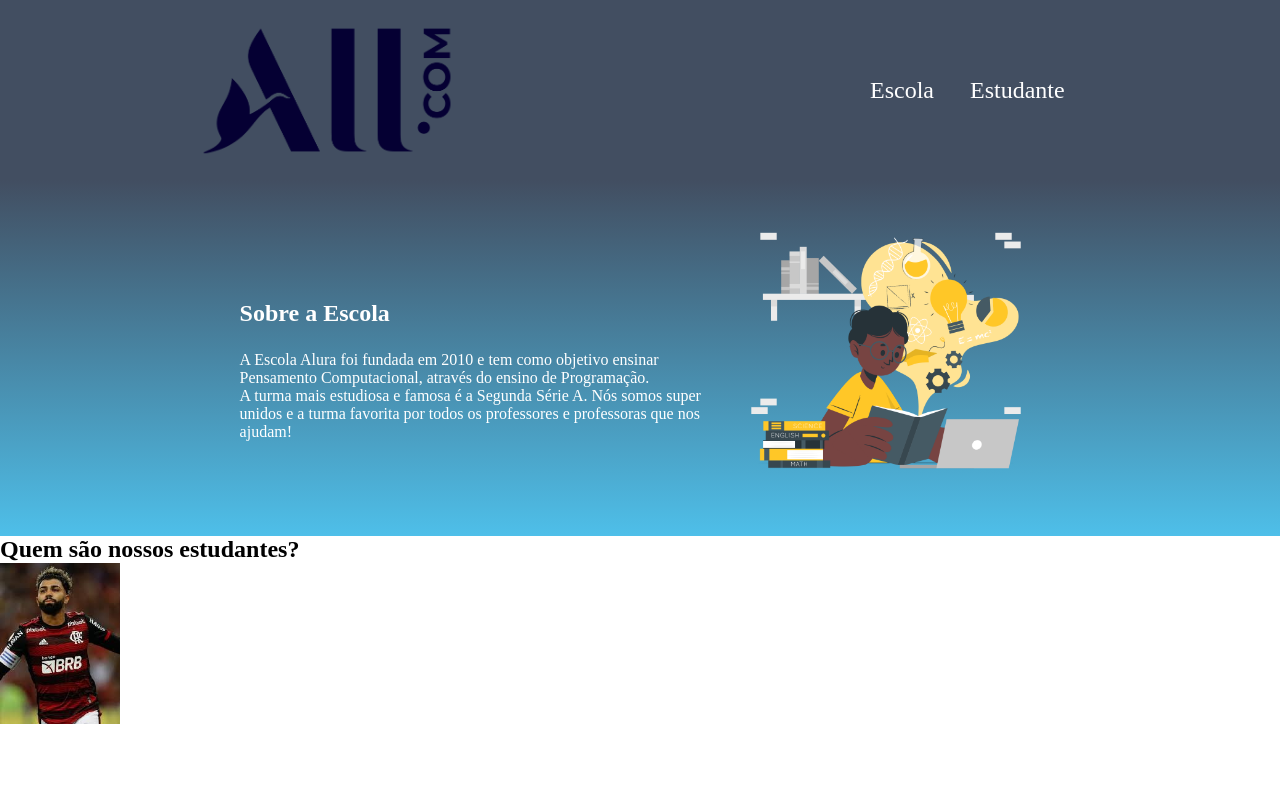
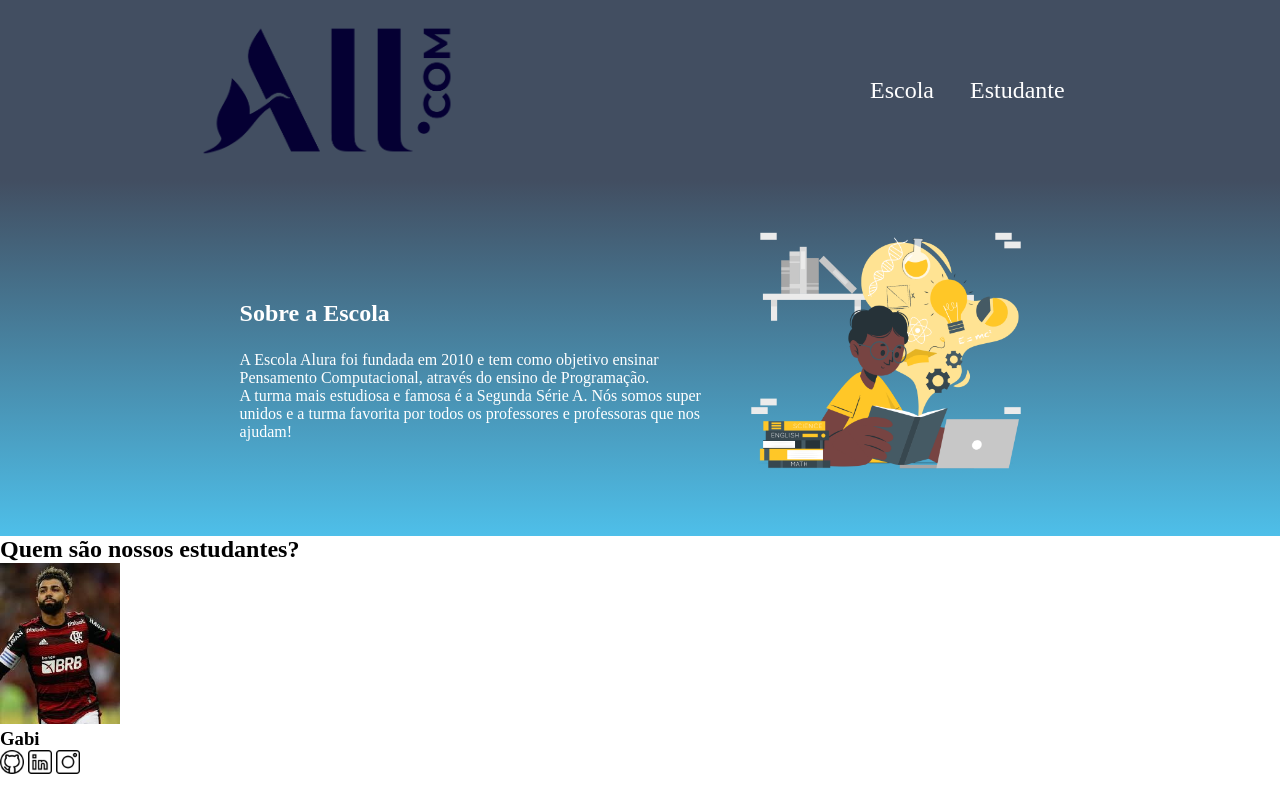
Before and after one commit to luk1ng777/meu-projeto-1, a plain HTML site: page index.html in a window 1280 px wide. Drawn offline with Linux system fonts and the light colour scheme.

Commit message:
Add files via upload

```diff
--- a/index.html
+++ b/index.html
@@ -25,9 +25,13 @@
     </section>
     <section class="Estudante">
         <h2 class="estudante-titulo">Quem são nossos estudantes?</h2>
-        <img class="estudantes-imagem" src="gabi.jpeg" alt="foto do gabi">
-
-
+        <div class="estudante-div">
+            <img class="estudantes-imagem" src="gabi.jpeg" alt="foto do gabi">
+            <h3 class="estudante-nome">Gabi</h3>
+            <img class="estudante-icone" src="github.png" alt="">
+            <img class="estudante-icone" src="linkedin.png" alt="">
+            <img class="estudante-icone" src="instagram.png" alt="">
+        </div>
 
     </section>
 </body>
--- a/style.css
+++ b/style.css
@@ -45,3 +45,7 @@ width: 25%;
 .estudantes-imagem{
     width: 120px;
 }
+
+.estudante-icone{
+width: 24px;
+}
```
Also changed, not shown: github.png (added), instagram.png (added), linkedin.png (added).
